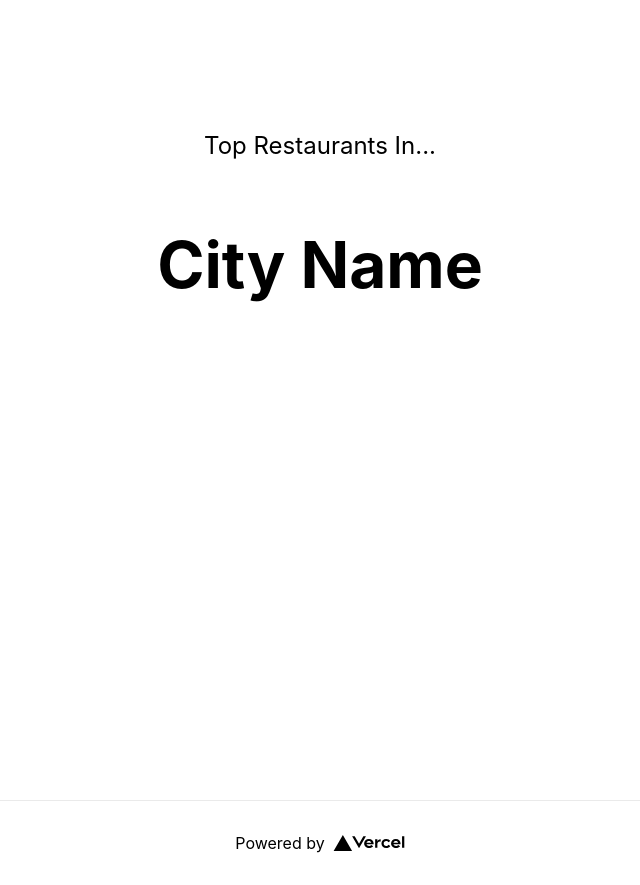
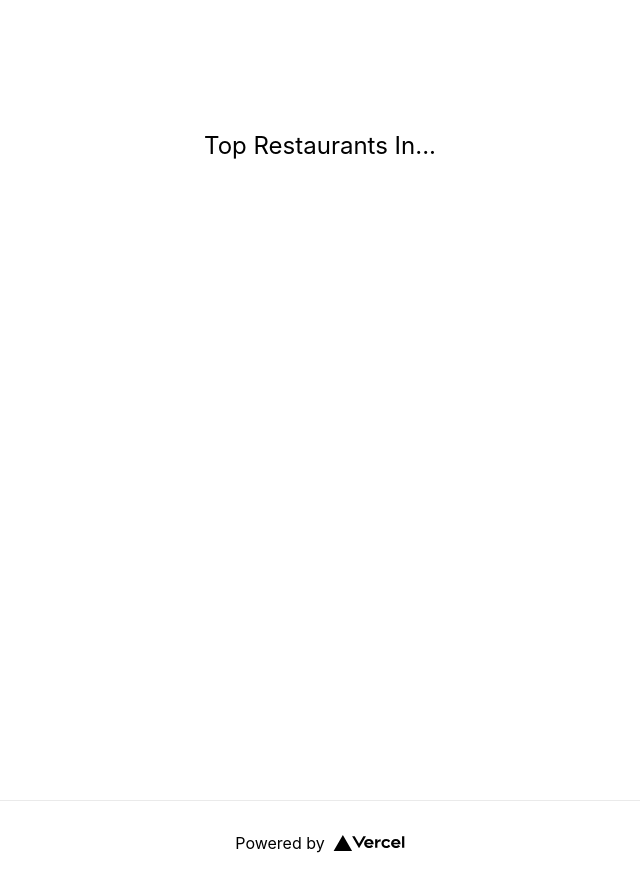
Before and after one commit to jackcdavey/City-Bites, a Next.js app: page /businesses in a window 1280 px wide. Shown: the whole page, without its empty margins (320-960 px from the left). Built offline with nearby package versions, Linux system fonts and the light colour scheme.

Commit message:
Routing from landing page now passes city param

```diff
--- a/pages/businesses.tsx
+++ b/pages/businesses.tsx
@@ -3,8 +3,13 @@ import Head from 'next/head'
 import Image from 'next/image'
 import styles from '../styles/Home.module.css'
 import Link from 'next/link'
+import { useRouter } from 'next/router'
 
 export default function Home() {
+    const router = useRouter();
+    const query = router.query;
+    const city = query.city;
+
     return (
         <div className={styles.container}>
             <Head>
@@ -19,7 +24,7 @@ export default function Home() {
                 </p>
 
                 <h1 className={styles.title}>
-                    City Name
+                    {city}
                 </h1>
 
 
```
Also changed, not shown: pages/index.tsx (+6 -1 lines).
